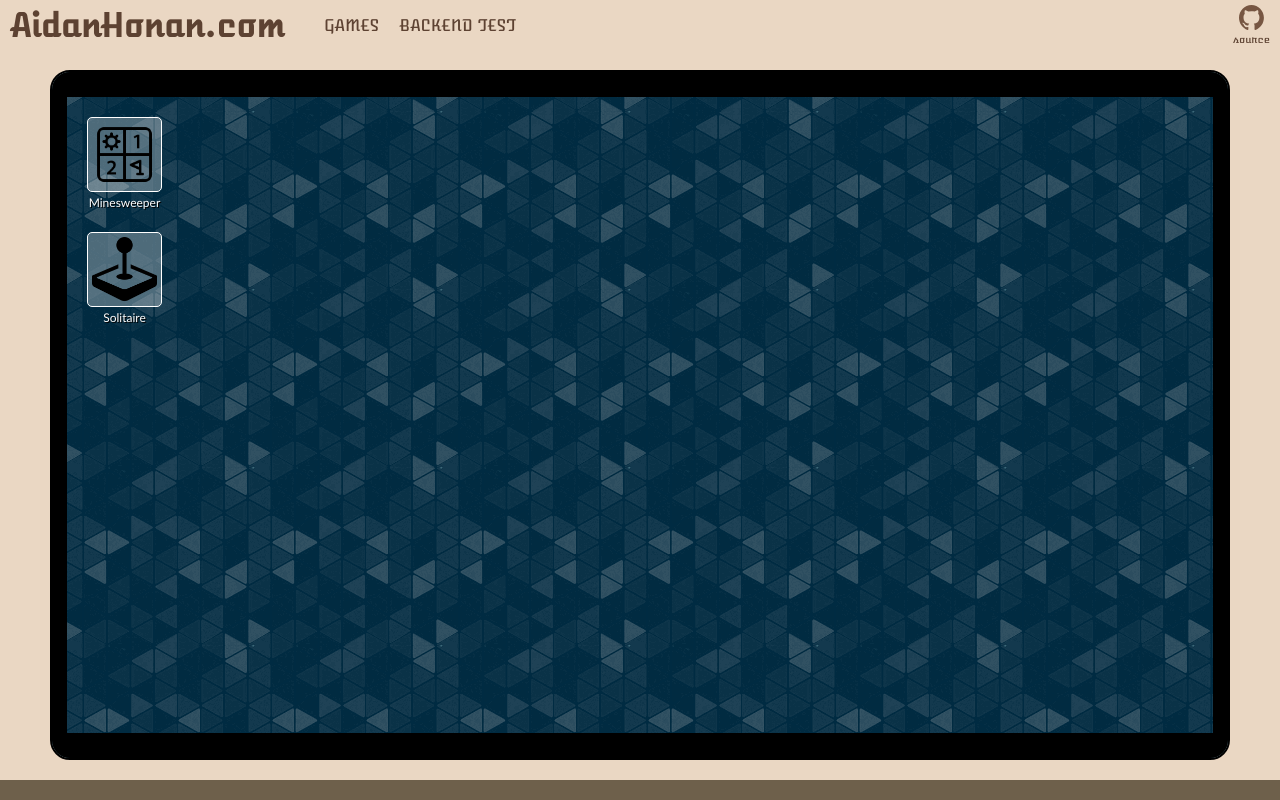
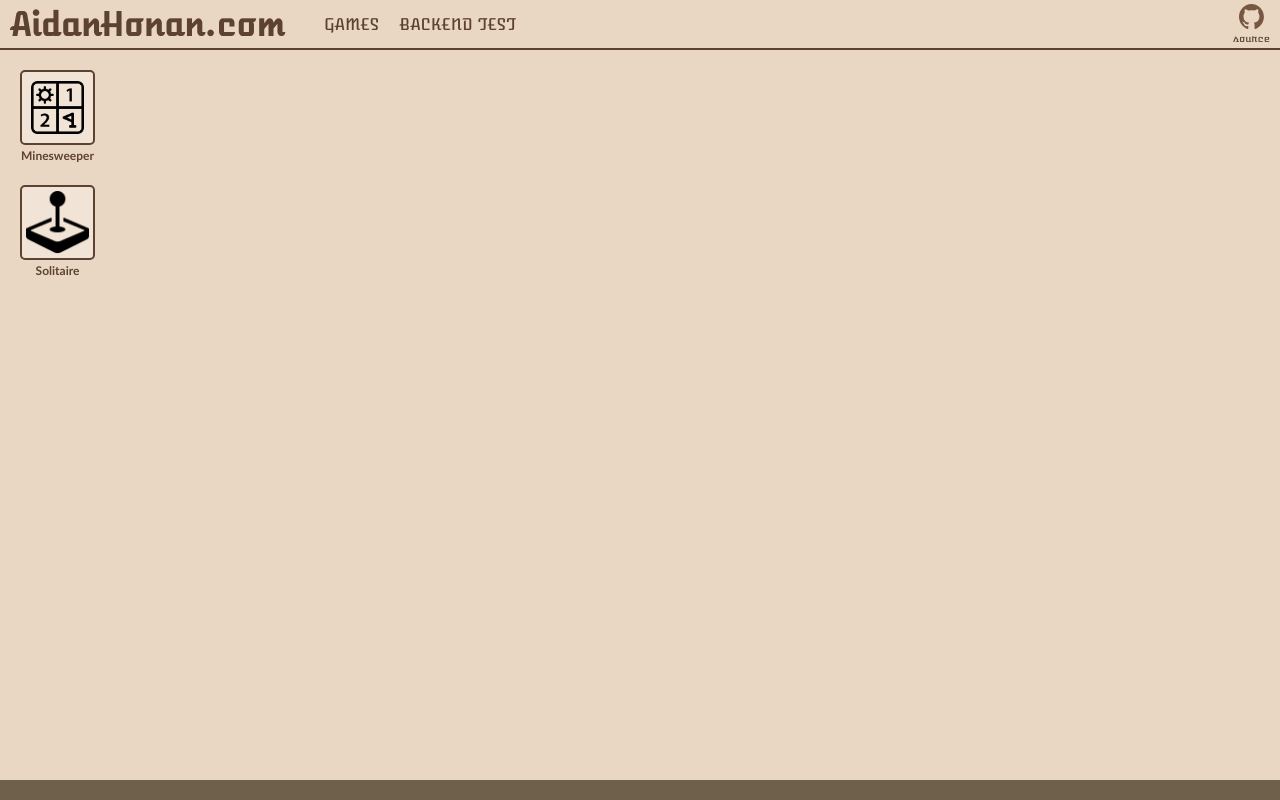
Before and after one commit to pinqy/aidanhonan.com, an Angular app: page /games in a window 1280 px wide. Built offline with nearby package versions, Linux system fonts and the light colour scheme.

Commit message:
Cleanup games page

```diff
--- a/src/app/app.scss
+++ b/src/app/app.scss
@@ -28,10 +28,3 @@ main {
   height: 20px;
   background-color: styles.$footer-background;
 }
-
-@media screen and (max-width: 650px) {
-  .content {
-    flex-direction: column;
-    width: max-content;
-  }
-}
--- a/src/app/header/header.scss
+++ b/src/app/header/header.scss
@@ -8,6 +8,8 @@ header {
 
   width: 100%;
   height: 100%;
+
+  border-bottom: 2px solid styles.$header-color;
 
   a {
     text-decoration: none;
--- a/src/app/pages/games/games.html
+++ b/src/app/pages/games/games.html
@@ -1,6 +1,5 @@
 <body class="games-component">
-  <div class="games-screen-border">
-    <div class="games-screen">
+  @if (!isGameDetailView()) {
     <div class="games-screen-component">
       <div class="games-menu-grid">
         @for (game of games; track game.displayName) {
@@ -11,11 +10,10 @@
         }
       </div>
     </div>
+  }
   @if (isGameDetailView()) {
     <div class="games-screen-component">
       <router-outlet />
     </div>
   }
-    </div>
-  </div>
 </body>
--- a/src/app/pages/games/games.scss
+++ b/src/app/pages/games/games.scss
@@ -9,31 +9,7 @@
   height: 100%;
   width: 100%;
 
-  padding: 20px 50px;
   align-items: center;
-}
-
-.games-screen-border {
-  box-sizing: border-box;
-  width: 100%;
-  height: 100%;
-  border: 2px solid black;
-  border-radius: 20px;
-  overflow: hidden;
-}
-
-.games-screen {
-  position: relative;
-  box-sizing: border-box;
-  height: 100%;
-  width: 100%;
-  border-top: 25px solid black;
-  border-bottom: 25px solid black;
-  border-left: 15px solid black;
-  border-right: 15px solid black;
-
-  background-color: #002b42;
-  background-image: url("../../../../public/assets/patterns/triangles.png");
 }
 
 // | ---------------------------------- |
@@ -44,16 +20,14 @@ $menu-item-size: 75px;
 $menu-item-text-size: 20px;
 
 .games-screen-component {
-  position: absolute;
   height: 100%;
   width: 100%;
-  top: 0;
-  left: 0;
 
   align-content: center;
 }
 
 .games-menu-grid {
+  box-sizing: border-box;
   height: 100%;
   max-width: 100%;
   float: left;
@@ -62,7 +36,7 @@ $menu-item-text-size: 20px;
   display: grid;
   gap: 20px;
   grid-auto-flow: column;
-  grid-template-rows: repeat(auto-fill, $menu-item-size + $menu-item-text-size);
+  grid-template-rows: repeat(auto-fit, $menu-item-size + $menu-item-text-size);
 
   a:hover {
     @include styles.default-link-hover();
@@ -83,8 +57,6 @@ $menu-item-text-size: 20px;
 
   text-decoration: none;
   color: inherit;
-
-  height: 100%;
 }
 
 .games-menu-item-disabled {
@@ -99,7 +71,7 @@ $menu-item-text-size: 20px;
   padding: 4px;
 
   box-sizing: border-box;
-  border: 1px solid white;
+  border: 2px solid styles.$header-color;
   border-radius: 5px;
 
   background-color: rgba(255, 255, 255, 0.3);
@@ -109,8 +81,8 @@ $menu-item-text-size: 20px;
   width: $menu-item-size;
   margin-top: 3px;
 
-  color: white;
-  text-shadow: 1px 1px black;
+  color: styles.$header-color;
   font-size: 12px;
+  font-weight: bold;
   font-family:'Trebuchet MS', 'Lucida Sans Unicode', 'Lucida Grande', 'Lucida Sans', Arial, sans-serif;
 }
--- a/src/app/pages/home-page/home-page.scss
+++ b/src/app/pages/home-page/home-page.scss
@@ -35,9 +35,10 @@
   h1 {
     padding: 0px 10px;
   }
+  overflow: hidden;
 }
 
 .home-page-display-buttons {
-  height: 25%;
+  height: 35%;
   width: 100%;
 }
```
Lines whose indentation alone changed are shown as unchanged.
